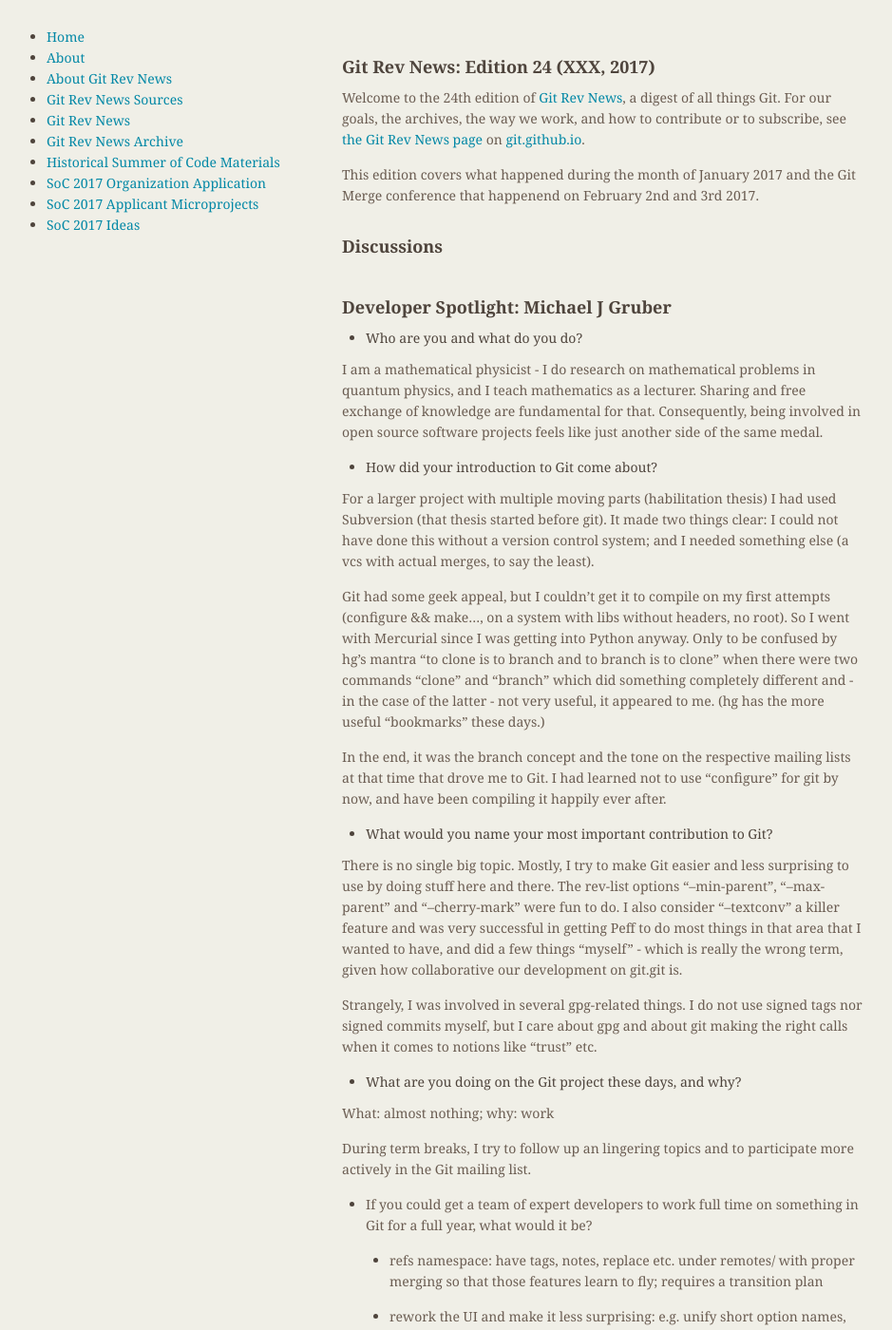
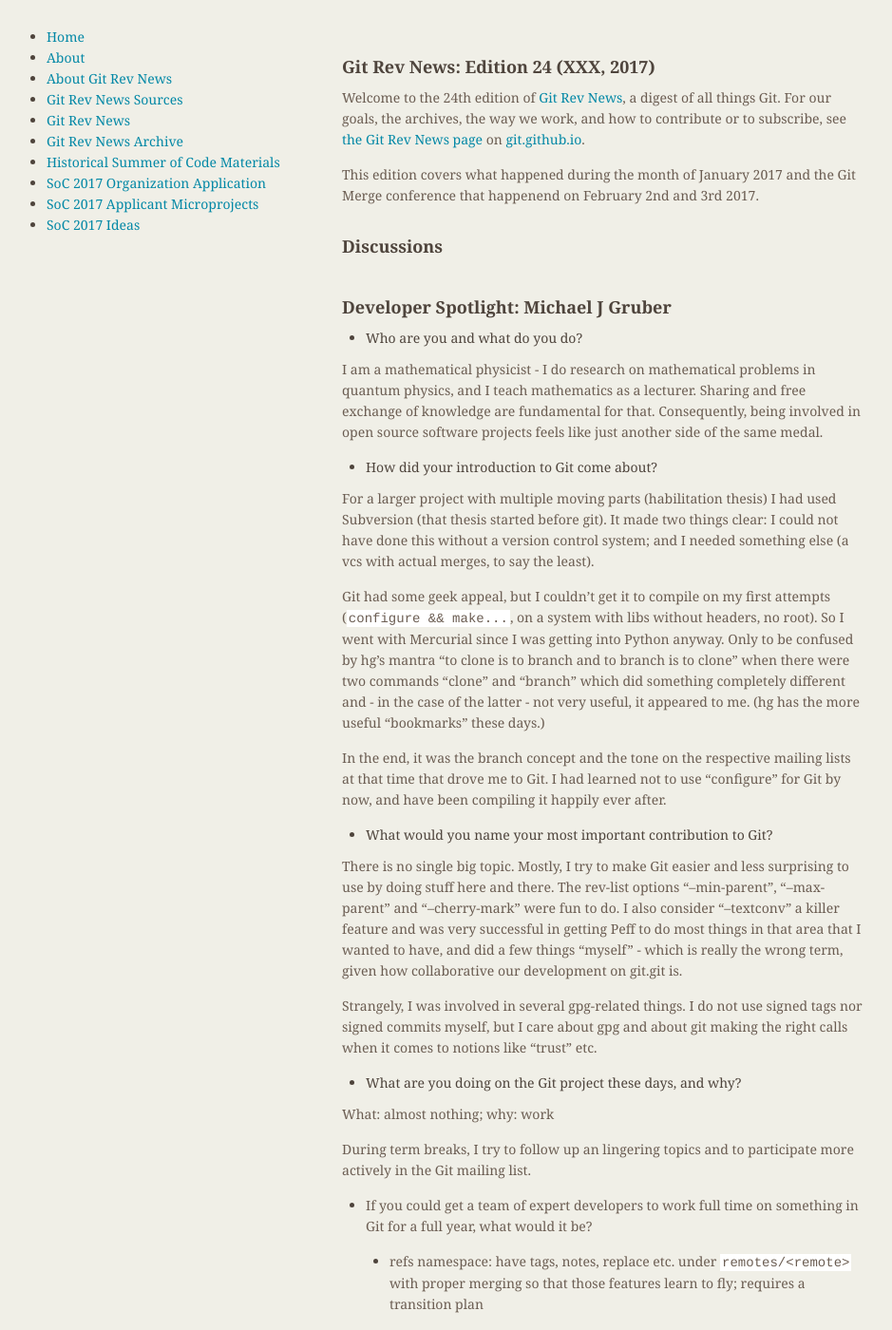
Before and after one commit to git/git.github.io, a Jekyll site: the page built from rev_news/drafts/edition-24.md, in a window 1280 px wide and 1400 px high. Shown: the whole window at 95% size, without its empty margins (174-1113 px from the left). Built offline with Jekyll 4.4.1, drawn with Linux system fonts in a browser that asks for light colours.

Commit message:
rn-24: minor changes to Michael's interview formating

```diff
--- a/rev_news/drafts/edition-24.md
+++ b/rev_news/drafts/edition-24.md
@@ -48,7 +48,7 @@
 I needed something else (a vcs with actual merges, to say the least).
 
 Git had some geek appeal, but I couldn't get it to compile on my first
-attempts (configure && make..., on a system with libs without headers,
+attempts (`configure && make...`, on a system with libs without headers,
 no root). So I went with Mercurial since I was getting into Python
 anyway. Only to be confused by hg's mantra "to clone is to branch and to
 branch is to clone" when there were two commands "clone" and "branch"
@@ -58,7 +58,7 @@
 
 In the end, it was the branch concept and the tone on the respective
 mailing lists at that time that drove me to Git. I had learned not to
-use "configure" for git by now, and have been compiling it happily ever
+use "configure" for Git by now, and have been compiling it happily ever
 after.
 
 * What would you name your most important contribution to Git?
@@ -86,7 +86,7 @@
 something in Git for a full year, what would it be?
 
   - refs namespace: have tags, notes, replace etc. under
-    remotes/<remote> with proper merging so that those features learn
+    `remotes/<remote>` with proper merging so that those features learn
     to fly; requires a transition plan
 
   - rework the UI and make it less surprising: e.g. unify short option
```
